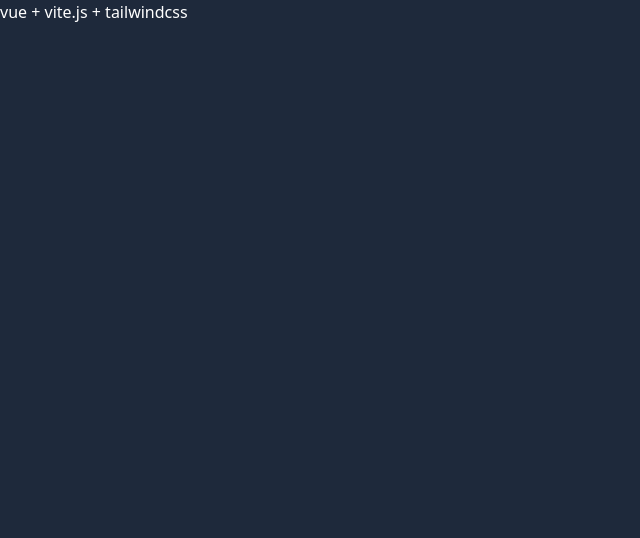
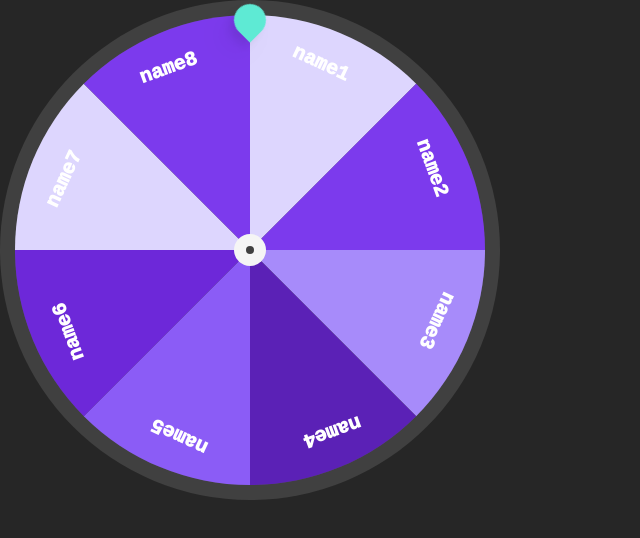
Before and after one commit to F9Uf/lucky-wheel, a Vue app: page / in a window 1280 px wide. Shown: the top 538 px of the page, without its empty margins (0-640 px from the left). Built offline with nearby package versions, Linux system fonts and the light colour scheme.

Commit message:
feat: create wheel component

```diff
--- a/index.html
+++ b/index.html
@@ -6,7 +6,7 @@
     <meta name="viewport" content="width=device-width, initial-scale=1.0" />
     <title>Vite + Vue + TS</title>
   </head>
-  <body class="bg-slate-800">
+  <body class="bg-neutral-800">
     <div id="app"></div>
     <script type="module" src="/src/main.ts"></script>
   </body>
--- a/src/App.vue
+++ b/src/App.vue
@@ -1,5 +1,24 @@
 <template>
-  <div class="bg-slate-800 text-white">
-    vue + vite.js + tailwindcss
+  <div class="text-white">
+    <Wheel :items="items" />
   </div>
 </template>
+
+<script lang="ts">
+import { defineComponent, ref } from 'vue'
+
+import Wheel from './components/Wheel';
+
+export default defineComponent({
+  components: {
+    Wheel,
+  },
+  setup() {
+    const items = ref<string[]>(['name1', 'name2', 'name3', 'name4', 'name5', 'name6', 'name7', 'name8'])
+
+    return {
+      items
+    }
+  },
+})
+</script>
--- a/src/components/HelloWorld.vue
+++ /dev/null
@@ -1,38 +0,0 @@
-<script setup lang="ts">
-import { ref } from 'vue'
-
-defineProps<{ msg: string }>()
-
-const count = ref(0)
-</script>
-
-<template>
-  <h1>{{ msg }}</h1>
-
-  <div class="card">
-    <button type="button" @click="count++">count is {{ count }}</button>
-    <p>
-      Edit
-      <code>components/HelloWorld.vue</code> to test HMR
-    </p>
-  </div>
-
-  <p>
-    Check out
-    <a href="https://vuejs.org/guide/quick-start.html#local" target="_blank"
-      >create-vue</a
-    >, the official Vue + Vite starter
-  </p>
-  <p>
-    Install
-    <a href="https://github.com/johnsoncodehk/volar" target="_blank">Volar</a>
-    in your IDE for a better DX
-  </p>
-  <p class="read-the-docs">Click on the Vite and Vue logos to learn more</p>
-</template>
-
-<style scoped>
-.read-the-docs {
-  color: #888;
-}
-</style>
--- /dev/null
+++ b/src/components/Wheel/Pin.vue
@@ -0,0 +1,9 @@
+<template>
+  <div
+    class="
+    bg-teal-300 w-8 h-8 rounded-t-full rounded-bl-full
+      absolute top-1 left-1/2 transform -translate-x-1/2 rotate-45
+      drop-shadow-xl shadow-teal-300/50
+    "
+  />
+</template>
--- /dev/null
+++ b/src/components/Wheel/Wheel.vue
@@ -0,0 +1,88 @@
+<template>
+  <div class="w-[500px] h-[500px] bg-neutral-700 rounded-full relative">
+    <div :class="`w-[470px] h-[470px] bg-neutral-600 rounded-full ${positionCenterStyle} overflow-hidden`">
+      <div
+        v-for="(item, index) in items"
+        :key="index"
+        :class="`item absolute left-1/2 ${calculateItemBg(index)}`"
+        :style="{'transform': calculateItemTransform(index)}"
+      >
+        <div
+          class="absolute w-[10%] h-[50%] left-[60px] text-center"
+          :style="{'transform': calculateItemContentTransform(index)}"
+        >
+          {{ item }}
+        </div>
+      </div>
+    </div>
+    <div :class="`bg-neutral-100 w-8 h-8 rounded-full ${positionCenterStyle}`">
+      <div :class="`bg-neutral-700 w-2 h-2 rounded-full ${positionCenterStyle}`"></div>
+    </div>
+    <Pin />
+  </div>
+</template>
+
+<script lang="ts">
+import { computed, defineComponent, PropType } from 'vue'
+
+import Pin from './Pin.vue';
+
+export default defineComponent({
+  props: {
+    items: {
+      type: Array as PropType<string[]>,
+      default: () => [],
+    }
+  },
+  components: {
+    Pin
+  },
+  setup(props) {
+    const positionCenterStyle = computed((): string => "absolute top-1/2 left-1/2 transform -translate-x-1/2 -translate-y-1/2")
+    const degreePerItem = computed((): number => 360 / props.items.length)
+
+    const calculateItemTransform = (index: number): string => {
+      const degree = degreePerItem.value * index
+
+      return `rotate(${degree}deg) skewY(${-(90 - degreePerItem.value)}deg)`
+    }
+
+    const calculateItemBg = (index: number): string => {
+      const bgColors = [
+        'bg-violet-200', 'bg-violet-600', 'bg-violet-400', 'bg-violet-800', 'bg-violet-500', 'bg-violet-700'
+      ]
+
+      const bgIndex = index % bgColors.length;
+
+      return bgColors[bgIndex]
+    }
+
+    const calculateItemContentTransform = (index: number): string => {
+      return `skewY(${90 - degreePerItem.value}deg) rotate(295deg)`
+    }
+
+    return {
+      positionCenterStyle,
+      degreePerItem,
+      calculateItemTransform,
+      calculateItemBg,
+      calculateItemContentTransform,
+    }
+  }
+})
+</script>
+
+<style scoped>
+.item {
+  height: 50%;
+	width: 50%;
+	display: flex;
+	align-items: center;
+	justify-content: center;
+	font-size: 20px;
+	font-family: monospace;
+	font-weight: 1000;
+	writing-mode: vertical-rl;
+  transform-origin: 0% 100%;
+}
+</style>
--- /dev/null
+++ b/src/components/Wheel/index.ts
@@ -0,0 +1,3 @@
+import Wheel from './Wheel.vue'
+
+export default Wheel
```
Also changed, not shown: 1 other file (tests, documents, lock files or other folders).
